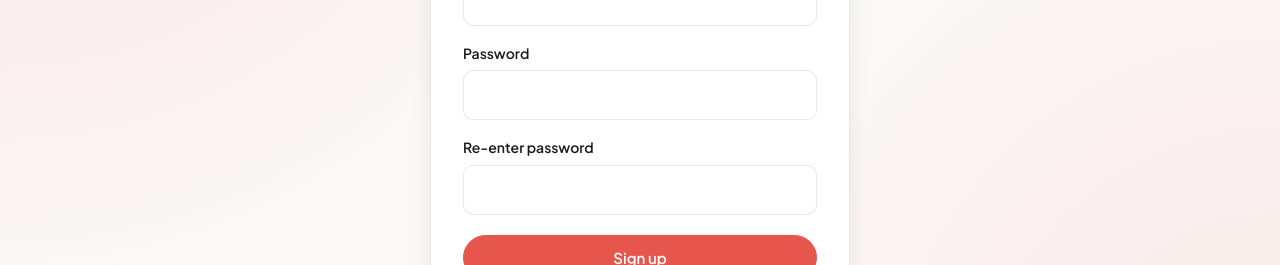
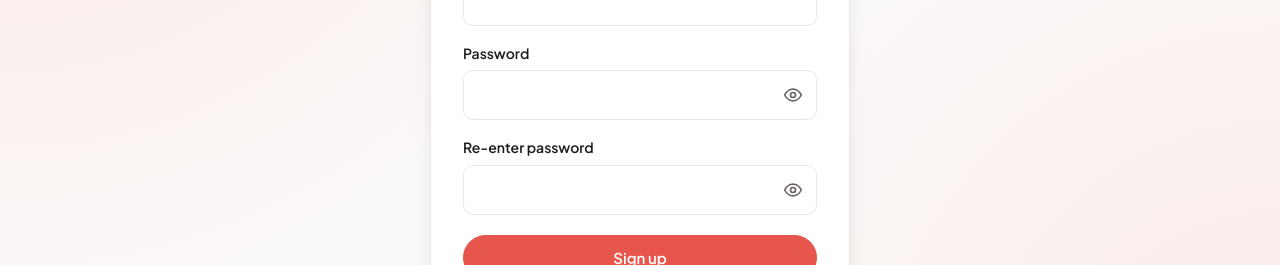
Before and after one commit to ArunKarthick19/SC3040-GRP4, a React (Vite) app in the folder FE/: page /signup in a window 1280 px wide. Shown: the part 368-633 px from the top of the page. Built offline with nearby package versions, Linux system fonts and the light colour scheme; no server answers.

Commit message:
small ux fixes

```diff
--- /dev/null
+++ b/FE/src/components/PasswordInput.jsx
@@ -0,0 +1,38 @@
+import { useState } from 'react';
+
+const icon = (paths) => (
+  <svg width="20" height="20" viewBox="0 0 24 24" fill="none" stroke="currentColor" strokeWidth="2"
+    strokeLinecap="round" strokeLinejoin="round" aria-hidden="true">
+    {paths}
+  </svg>
+);
+
+const EYE = icon(<><path d="M2 12s3.5-7 10-7 10 7 10 7-3.5 7-10 7S2 12 2 12z" /><circle cx="12" cy="12" r="3" /></>);
+const EYE_OFF = icon(
+  <>
+    <path d="M10.6 5.1A10.4 10.4 0 0 1 12 5c6.5 0 10 7 10 7a17.6 17.6 0 0 1-2.6 3.6" />
+    <path d="M6.6 6.6C3.8 8.4 2 12 2 12s3.5 7 10 7a9.7 9.7 0 0 0 5.4-1.6" />
+    <path d="M9.9 9.9a3 3 0 0 0 4.2 4.2" />
+    <path d="M2 2l20 20" />
+  </>,
+);
+
+// Password box with an eye button to show or hide what's been typed. Takes the same props as <input>.
+export default function PasswordInput(props) {
+  const [visible, setVisible] = useState(false);
+  return (
+    <span className="password-field">
+      <input {...props} type={visible ? 'text' : 'password'} />
+      <button
+        type="button"
+        className="password-toggle"
+        onClick={() => setVisible(!visible)}
+        aria-label={visible ? 'Hide password' : 'Show password'}
+        aria-pressed={visible}
+        title={visible ? 'Hide password' : 'Show password'}
+      >
+        {visible ? EYE_OFF : EYE}
+      </button>
+    </span>
+  );
+}
--- a/FE/src/index.css
+++ b/FE/src/index.css
@@ -200,6 +200,46 @@ form button[type='submit'] {
   padding: 14px 22px;
 }
 
+/* Password box with a show/hide eye button inside it */
+.password-field {
+  position: relative;
+  display: block;
+}
+
+.password-field input {
+  padding-right: 48px;
+}
+
+/* Edge adds its own reveal eye; ours replaces it */
+.password-field input::-ms-reveal,
+.password-field input::-ms-clear {
+  display: none;
+}
+
+.password-toggle {
+  position: absolute;
+  top: 50%;
+  right: 6px;
+  padding: 8px;
+  border: 0;
+  border-radius: var(--radius-sm);
+  color: var(--ink-muted);
+  background: transparent;
+  box-shadow: none;
+  transform: translateY(-50%);
+}
+
+.password-toggle:hover {
+  color: var(--brand);
+  background: var(--brand-soft);
+  border-color: transparent;
+  box-shadow: none;
+}
+
+.password-toggle:active {
+  transform: translateY(-50%);
+}
+
 /* ---------- Layout ---------- */
 
 .container {
@@ -351,6 +391,105 @@ form button[type='submit'] {
   flex: 1;
   width: auto;
   margin-top: 0;
+}
+
+
+
+.paywall {
+  max-width: 440px;
+  text-align: center;
+  align-items: center;
+}
+
+.paywall h3 {
+  margin: 0;
+  font-size: 22px;
+}
+
+.paywall p {
+  margin: 0;
+}
+
+.paywall .check-list {
+  margin: 0;
+  text-align: left;
+}
+
+.paywall-badge {
+  padding: 6px 14px;
+  border-radius: 999px;
+  font-size: 13px;
+  font-weight: 700;
+  color: #fff;
+  background: linear-gradient(120deg, #7c5cff, #c35bd8 55%, var(--brand));
+}
+
+.paywall-price strong {
+  font-size: 40px;
+  font-weight: 800;
+}
+
+.paywall-strike {
+  margin-left: 8px;
+  color: var(--ink-muted);
+  text-decoration: line-through;
+}
+
+.paywall-cta {
+  width: 100%;
+  padding: 14px 22px;
+}
+
+.paywall-card {
+  display: grid;
+  gap: 12px;
+  width: 100%;
+  text-align: left;
+}
+
+.paywall-card .paywall-badge {
+  justify-self: center;
+}
+
+.paywall-card h3 {
+  text-align: center;
+}
+
+.paywall-row {
+  display: grid;
+  grid-template-columns: 1.2fr 1fr 1.2fr;
+  gap: 10px;
+}
+
+.paywall-gotcha {
+  display: grid;
+  gap: 12px;
+  justify-items: center;
+}
+
+.paywall-emoji {
+  font-size: 56px;
+  animation: paywall-pop 0.5s ease-out;
+}
+
+@keyframes paywall-pop {
+  from { transform: scale(0.3) rotate(-20deg); }
+  to { transform: scale(1) rotate(0); }
+}
+
+.prank-toast {
+  position: fixed;
+  bottom: 24px;
+  left: 50%;
+  z-index: 2000;
+  padding: 10px 18px;
+  border-radius: 999px;
+  font-size: 14px;
+  font-weight: 600;
+  color: #fff;
+  background: var(--ink);
+  box-shadow: var(--shadow);
+  transform: translateX(-50%);
 }
 
 /* ---------- Admin audit trail ---------- */
--- a/FE/src/pages/ForgotPassword.jsx
+++ b/FE/src/pages/ForgotPassword.jsx
@@ -2,6 +2,7 @@ import { useState } from 'react';
 import { Link } from 'react-router-dom';
 import { supabase } from '../supabaseClient';
 import Logo from '../components/Logo';
+import PasswordInput from '../components/PasswordInput';
 
 // Demo only: no OTP is actually sent, the code is always 3040.
 // The reset_password DB function checks it again before changing anything.
@@ -111,13 +112,13 @@ export default function ForgotPassword() {
             <div>
               <label>
                 New password
-                <input type="password" value={password} onChange={(e) => setPassword(e.target.value)} required minLength={6} />
+                <PasswordInput value={password} onChange={(e) => setPassword(e.target.value)} required minLength={6} />
               </label>
             </div>
             <div>
               <label>
                 Re-enter new password
-                <input type="password" value={confirmPassword} onChange={(e) => setConfirmPassword(e.target.value)} required minLength={6} />
+                <PasswordInput value={confirmPassword} onChange={(e) => setConfirmPassword(e.target.value)} required minLength={6} />
               </label>
             </div>
             {error && <p className="alert alert-error">{error}</p>}
--- a/FE/src/pages/Login.jsx
+++ b/FE/src/pages/Login.jsx
@@ -3,6 +3,7 @@ import { Link, useLocation, useNavigate } from 'react-router-dom';
 import { supabase } from '../supabaseClient';
 import { isAdmin, logEvent } from '../audit';
 import Logo from '../components/Logo';
+import PasswordInput from '../components/PasswordInput';
 
 export default function Login() {
   const navigate = useNavigate();
@@ -61,7 +62,7 @@ export default function Login() {
           <div>
             <label>
               Password
-              <input type="password" value={password} onChange={(e) => setPassword(e.target.value)} required />
+              <PasswordInput value={password} onChange={(e) => setPassword(e.target.value)} required />
             </label>
           </div>
           {error && <p className="alert alert-error">{error}</p>}
--- a/FE/src/pages/ProfilePage.jsx
+++ b/FE/src/pages/ProfilePage.jsx
@@ -3,6 +3,7 @@ import { Link } from 'react-router-dom';
 import { supabase } from '../supabaseClient';
 import Navbar from '../components/Navbar';
 import { logEvent } from '../audit';
+import PasswordInput from '../components/PasswordInput';
 
 // Name and username: the name lives in the account's metadata; the username is also in public.profiles,
 // which is what logging in by username looks up
@@ -160,8 +161,7 @@ function PasswordForm({ user }) {
       <div>
         <label>
           Current password
-          <input
-            type="password"
+          <PasswordInput
             value={current}
             onChange={(e) => setCurrent(e.target.value)}
             required
@@ -173,13 +173,13 @@ function PasswordForm({ user }) {
       <div>
         <label>
           New password
-          <input type="password" value={password} onChange={(e) => setPassword(e.target.value)} required minLength={6} autoComplete="new-password" />
+          <PasswordInput value={password} onChange={(e) => setPassword(e.target.value)} required minLength={6} autoComplete="new-password" />
         </label>
       </div>
       <div>
         <label>
           Re-enter new password
-          <input type="password" value={confirmPassword} onChange={(e) => setConfirmPassword(e.target.value)} required minLength={6} autoComplete="new-password" />
+          <PasswordInput value={confirmPassword} onChange={(e) => setConfirmPassword(e.target.value)} required minLength={6} autoComplete="new-password" />
         </label>
       </div>
       {error && <p className="alert alert-error">{error}</p>}
--- a/FE/src/pages/Signup.jsx
+++ b/FE/src/pages/Signup.jsx
@@ -3,6 +3,7 @@ import { Link, useNavigate } from 'react-router-dom';
 import { supabase } from '../supabaseClient';
 import { logEvent } from '../audit';
 import Logo from '../components/Logo';
+import PasswordInput from '../components/PasswordInput';
 
 export default function Signup() {
   const navigate = useNavigate();
@@ -79,13 +80,13 @@ export default function Signup() {
           <div>
             <label>
               Password
-              <input type="password" value={password} onChange={(e) => setPassword(e.target.value)} required minLength={6} />
+              <PasswordInput value={password} onChange={(e) => setPassword(e.target.value)} required minLength={6} />
             </label>
           </div>
           <div>
             <label>
               Re-enter password
-              <input type="password" value={confirmPassword} onChange={(e) => setConfirmPassword(e.target.value)} required minLength={6} />
+              <PasswordInput value={confirmPassword} onChange={(e) => setConfirmPassword(e.target.value)} required minLength={6} />
             </label>
           </div>
           {error && <p className="alert alert-error">{error}</p>}
```
